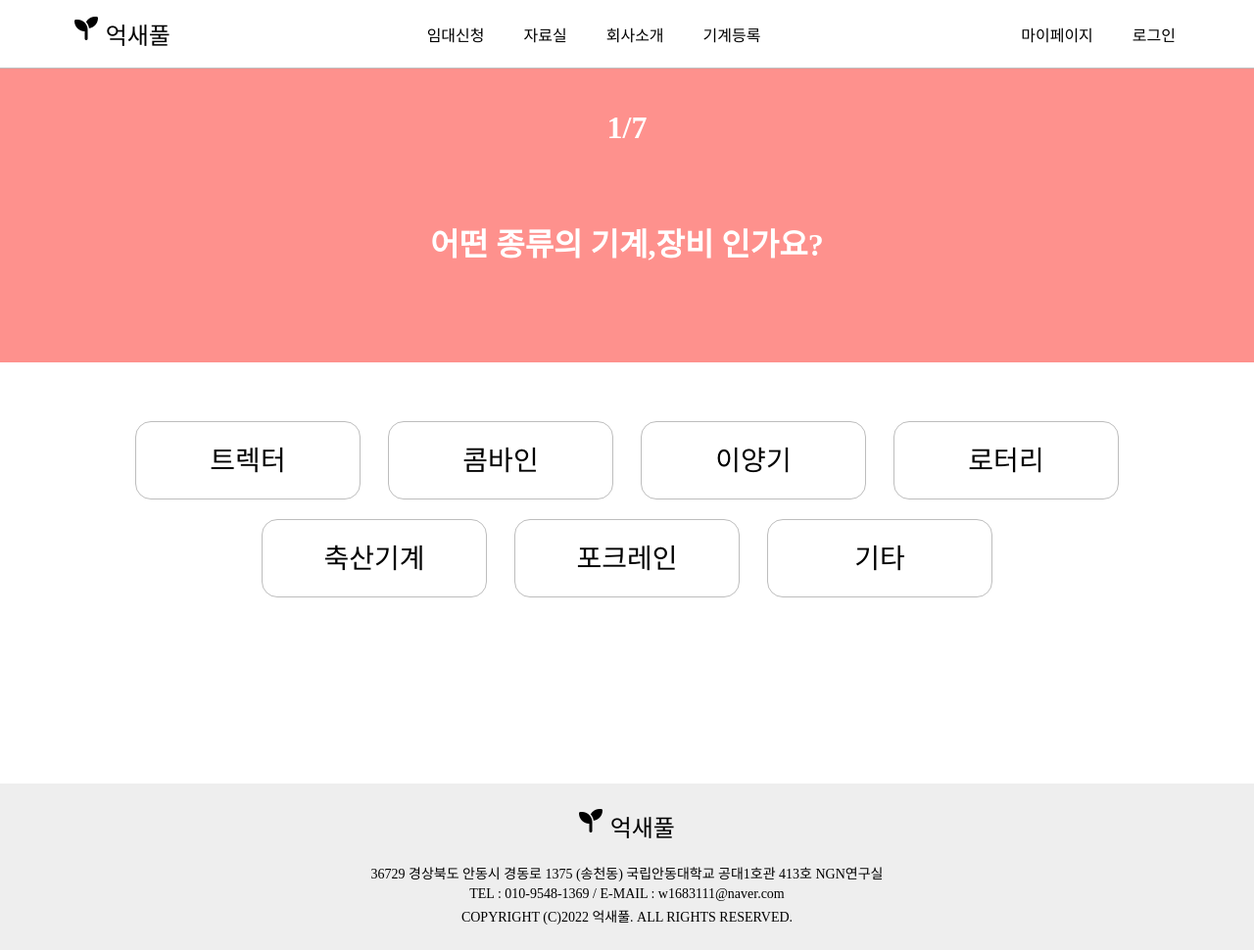
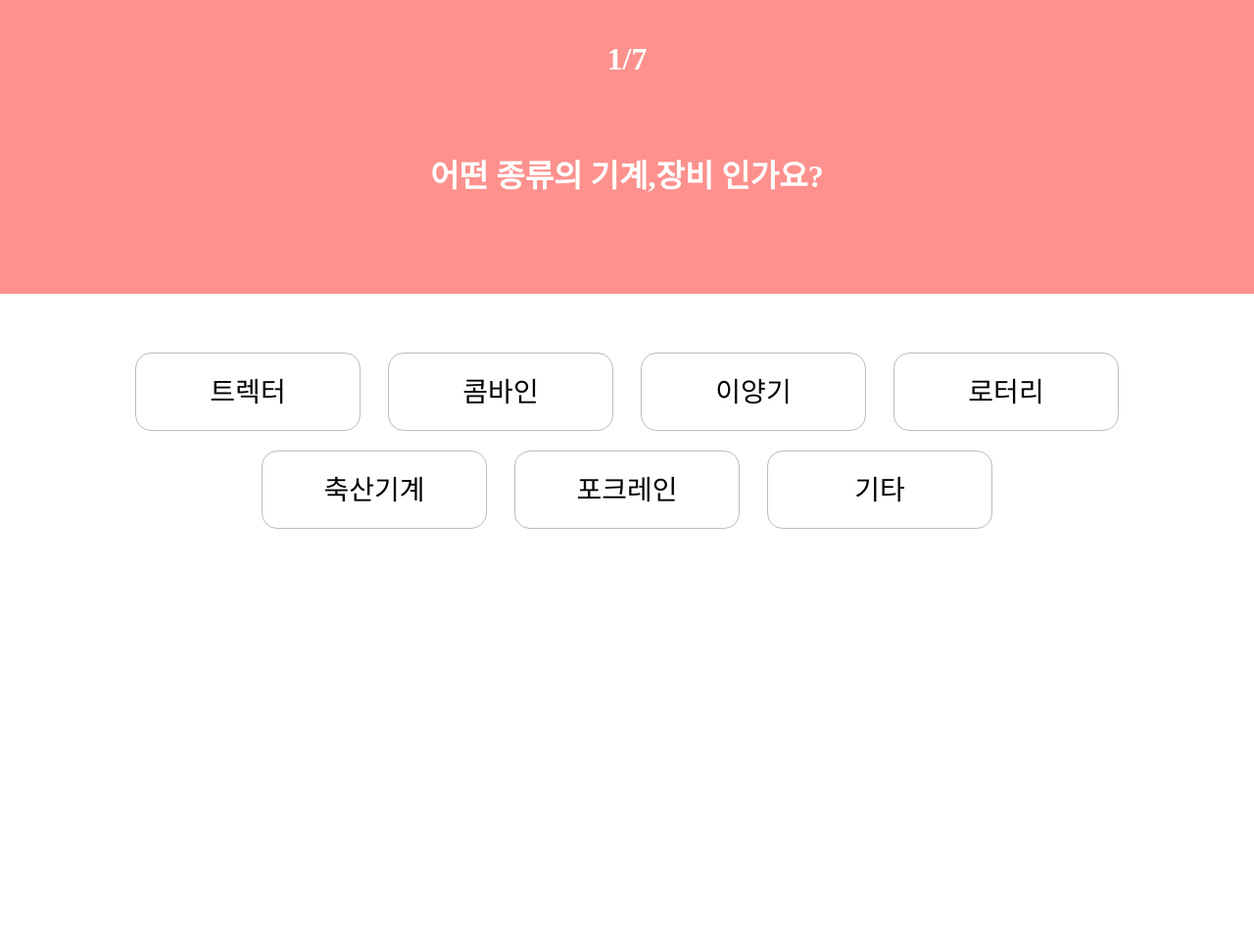
Before and after one commit to vanillacake369/osef, a PHP site: page /lend.html in a window 1280 px wide. Shown: the whole page at 98% size. After the commit the page ends 540 px from the top, so only its background shows below. Run offline with PHP 8.4, Linux system fonts and the light colour scheme; some libraries are stand-ins or nearby versions; some web fonts are replaced.

Commit message:
info, footer fix lend.php upload

```diff
--- a/docs-info.php
+++ b/docs-info.php
@@ -9,6 +9,9 @@
     $stmt -> execute();
     $result = $stmt -> get_result();
     $row = $result -> fetch_assoc();
+
+    $stmt->close();
+    $conn->close();
     include("header.html")
 ?>
 
--- a/footer.html
+++ b/footer.html
@@ -17,3 +17,4 @@
     </div>
 </footer>
 </body>
+</html>
--- a/lend.html
+++ b/lend.html
@@ -15,25 +15,6 @@
 </head>
 
 <body>
-    <!-- navbar -->
-    <nav id="navbar">
-        <div class="navbar_logo">
-            <a href="index.html"><i class="fas fa-seedling"></i> 억새풀</a>
-        </div>
-        <ul class="navbar_list">
-            <li><a href="rent.html">임대신청</a></li>
-            <li><a href="#">자료실</a></li>
-            <li><a href="introduce.html">회사소개</a></li>
-            <li><a href="lend.html">기계등록</a></li>
-        </ul>
-        <ul class="navbar_list">
-            <li><a href="mypage.html">마이페이지</a></li>
-            <li><a href="login.html">로그인</a></li>
-        </ul>
-        <button class="navbar_toggle_btn">
-            <i class="fas fa-bars"></i>
-        </button>
-    </nav>
 
     <!-- section lend_Q -->
     <section id="lend_Q">
@@ -284,21 +265,6 @@
 
     </div>
     </section>
-
-    <!-- footer -->
-    <footer id="footer">
-        <div class="footer_logo">
-            <div class="navbar_logo">
-                <i class="fas fa-seedling"></i>
-                <a href="index.html">억새풀</a>
-            </div>
-        </div>
-        <div class="footer_text">
-            <p class="footer_text_p">36729 경상북도 안동시 경동로 1375 (송천동) 국립안동대학교 공대1호관 413호 NGN연구실</p>
-            <p class="footer_text_p">TEL : 010-9548-1369 / E-MAIL : w1683111@naver.com</p>
-            <p class="footer_text_p">COPYRIGHT (C)2022 억새풀. ALL RIGHTS RESERVED.</p>
-        </div>
-    </footer>
 </body>
 
 </html>
--- /dev/null
+++ b/lend.php
@@ -0,0 +1,5 @@
+<?php
+    include_once("header.html");
+    include_once("lend.html");
+    include_once("footer.html");
+?>
```
Also changed, not shown: product-info.php (+37 -11 lines).
